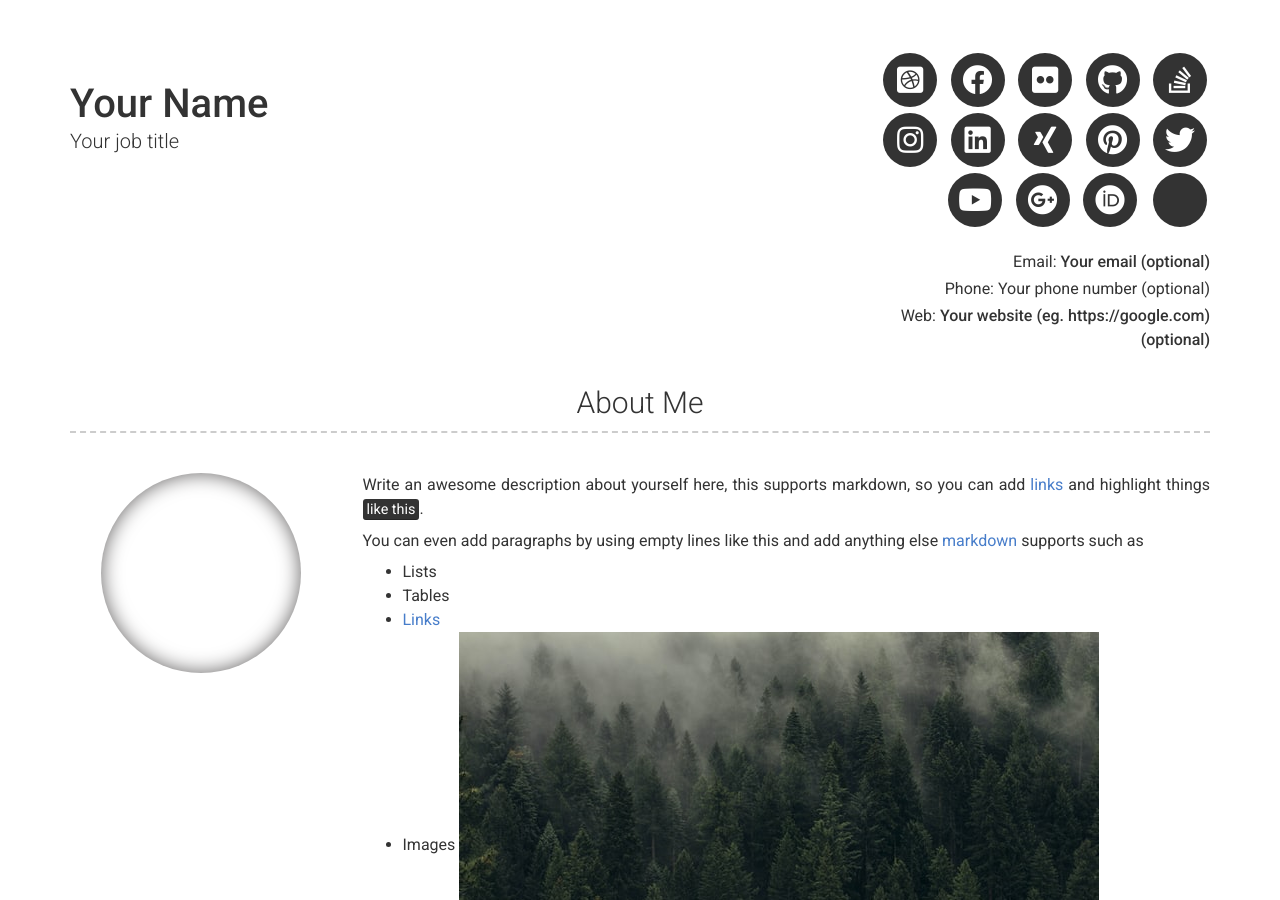
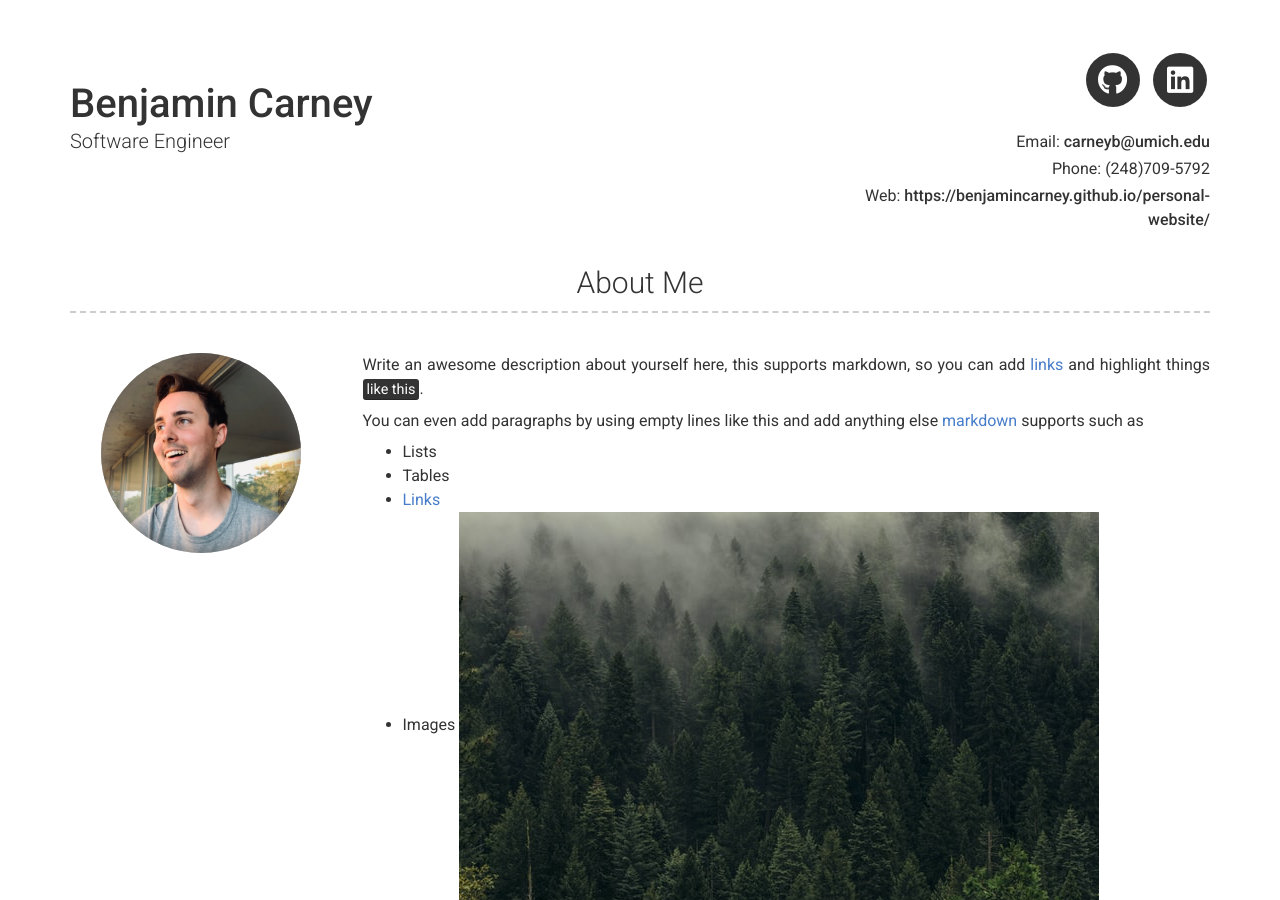
Before and after one commit to benjamincarney/benjamincarney.github.io, a Jekyll site: the page built from index.md, in a window 1280 px wide and 900 px high. Built offline with Jekyll 4.4.1, drawn with Linux system fonts in a browser that asks for light colours; nearby versions of some CDN libraries; some of the changed text lies outside the part shown.

Commit message:
Added some profile info and changed to light theme

```diff
--- a/_config.yml
+++ b/_config.yml
@@ -6,38 +6,38 @@ repository: Git repository where your resume will be hosted, only required if yo
 version: 2
 
 # Personal info
-name: Your Name
-title: Your job title
-email: Your email (optional)
+name: Benjamin Carney
+title: Software Engineer
+email: carneyb@umich.edu
 # email_title: Email (Email title override)
-phone: Your phone number (optional)
+phone: (248)709-5792
 # phone_title: Phone (Phone title override)
-website: Your website (eg. https://google.com)(optional)
+website: https://benjamincarney.github.io/personal-website/
 # website_title: Web (Website title override)
 
 # Dark Mode (true/false/never)
 darkmode: false
 
 # Social links
-twitter_username: jekyllrb
-github_username:  jekyll
-stackoverflow_username: "00000001"
-dribbble_username: jekyll
-facebook_username: jekyll
-flickr_username: jekyll
-instagram_username: jekyll
-linkedin_username: jekyll
-xing_username: jekyll
-pinterest_username: jekyll
-youtube_username: jekyll
-googleplus_username: +jekyll
-orcid_username: 0000-0000-0000-0000
+# twitter_username: jekyllrb
+github_username:  benjamincarney
+# stackoverflow_username: "00000001"
+# dribbble_username: jekyll
+# facebook_username: jekyll
+# flickr_username: jekyll
+# instagram_username: jekyll
+linkedin_username: benjamincarney
+# xing_username: jekyll
+# pinterest_username: jekyll
+# youtube_username: jekyll
+# googleplus_username: +jekyll
+# orcid_username: 0000-0000-0000-0000
 
 # Additional icon links
 additional_links:
-- title: Link name
-  icon: Font Awesome brand icon name (eg. fab fa-twitter) (https://fontawesome.com/icons?d=gallery&s=brands&m=free)
-  url: Link url (eg. https://google.com)
+# - title: Link name
+ # icon: Font Awesome brand icon name (eg. fab fa-twitter) (https://fontawesome.com/icons?d=gallery&s=brands&m=free)
+ # url: Link url (eg. https://google.com)
 # - title: another link
 #   icon: font awesome brand icon name (eg. fab fa-twitter) (https://fontawesome.com/icons?d=gallery&s=brands&m=free)
 #   url: Link url (eg. https://google.com)
@@ -50,7 +50,7 @@ additional_links:
 
 # About Section
 # about_title: About Me (Use this to override about section title)
-about_profile_image: Directory of profile image (eg. images/profile.jpg)
+about_profile_image: images/Me.jpg
 about_content: | # this will include new lines to allow paragraphs
   Write an awesome description about yourself here, this supports markdown, so you can add [links](http://foobar.com) and highlight things <mark>like this</mark>.
 
```
Also changed, not shown: images/Me.jpg (added), 2 other files.
